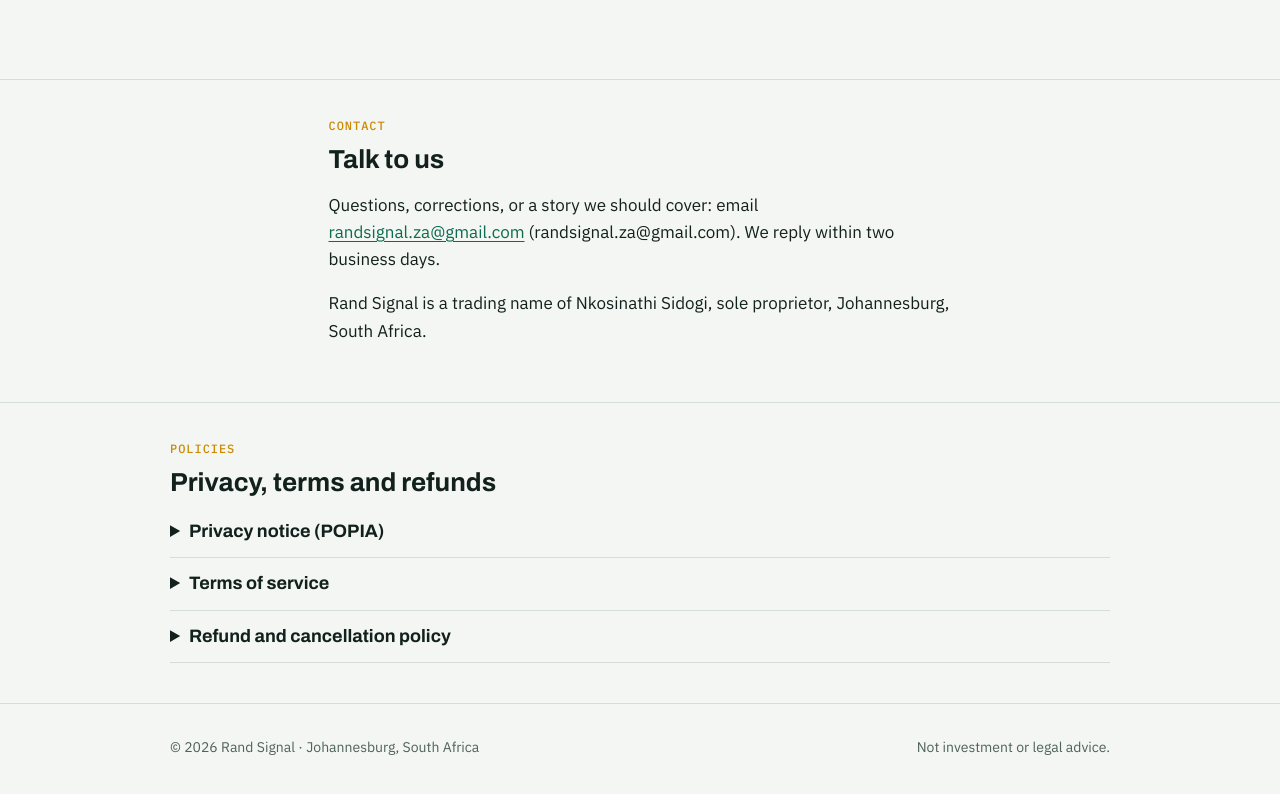
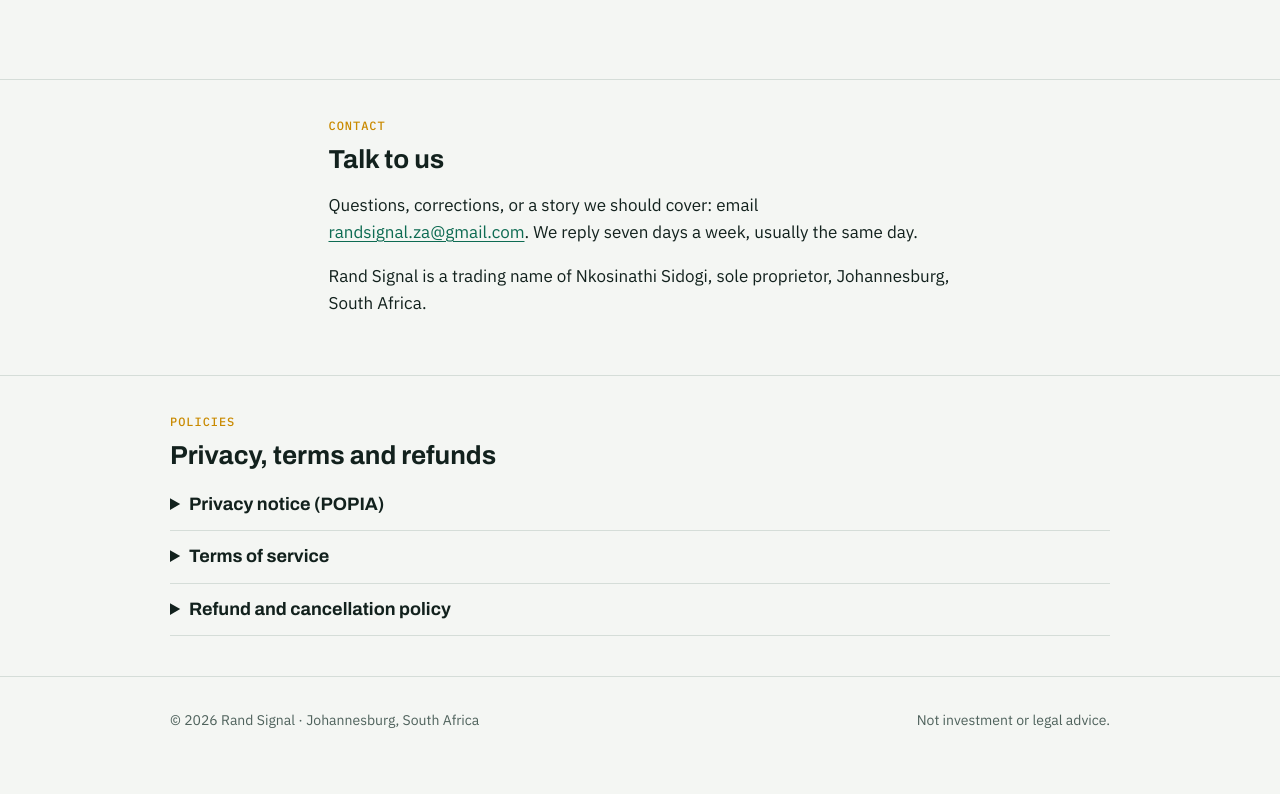
Before and after one commit to NkosinathiSid/randsignal, a plain HTML site: page index.html in a window 1280 px wide. Shown: the part 3361-4155 px from the top of the page. Drawn offline with Linux system fonts and the light colour scheme.

Commit message:
Update contact reply time to seven days a week
Co-Authored-By: Claude Opus 5.5 <noreply@anthropic.com>
Claude-Session: https://claude.ai/code/session_01BsxmRK6Sr4xNTVkKsUjjFb

```diff
--- a/index.html
+++ b/index.html
@@ -242,7 +242,7 @@ footer .wrap { display: flex; justify-content: space-between; gap: 16px; flex-wr
     <div class="wrap read">
       <p class="kicker">Contact</p>
       <h2>Talk to us</h2>
-      <p>Questions, corrections, or a story we should cover: email <a href="mailto:randsignal.za@gmail.com">randsignal.za@gmail.com</a> (randsignal.za@gmail.com). We reply within two business days.</p>
+      <p>Questions, corrections, or a story we should cover: email <a href="mailto:randsignal.za@gmail.com">randsignal.za@gmail.com</a>. We reply seven days a week, usually the same day.</p>
       <p>Rand Signal is a trading name of Nkosinathi Sidogi, sole proprietor, Johannesburg, South Africa.</p>
     </div>
   </section>
```
